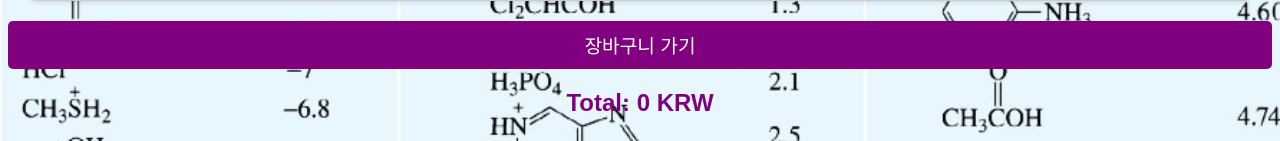
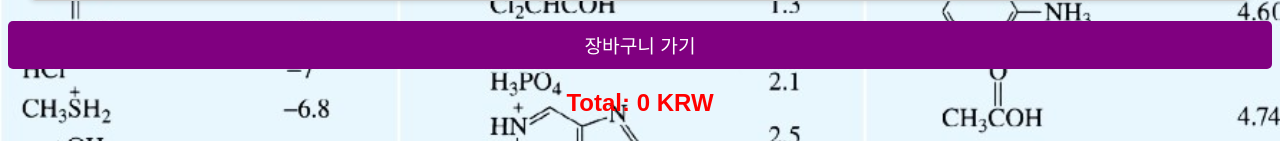
Before and after one commit to kimd0h00n/external, a Flask app: page / in a window 1280 px wide. Shown: the part 3685-3826 px from the top of the page. Run offline with Flask 2, Linux system fonts and the light colour scheme.

Commit message:
index.html 업데이트

```diff
--- a/templates/index.html
+++ b/templates/index.html
@@ -69,7 +69,7 @@
         .total-price {
             text-align: center;
             font-size: 1.5em;
-            color: purple;
+            color: red;
             font-weight: bold;
             margin-top: 20px;
         }
```
